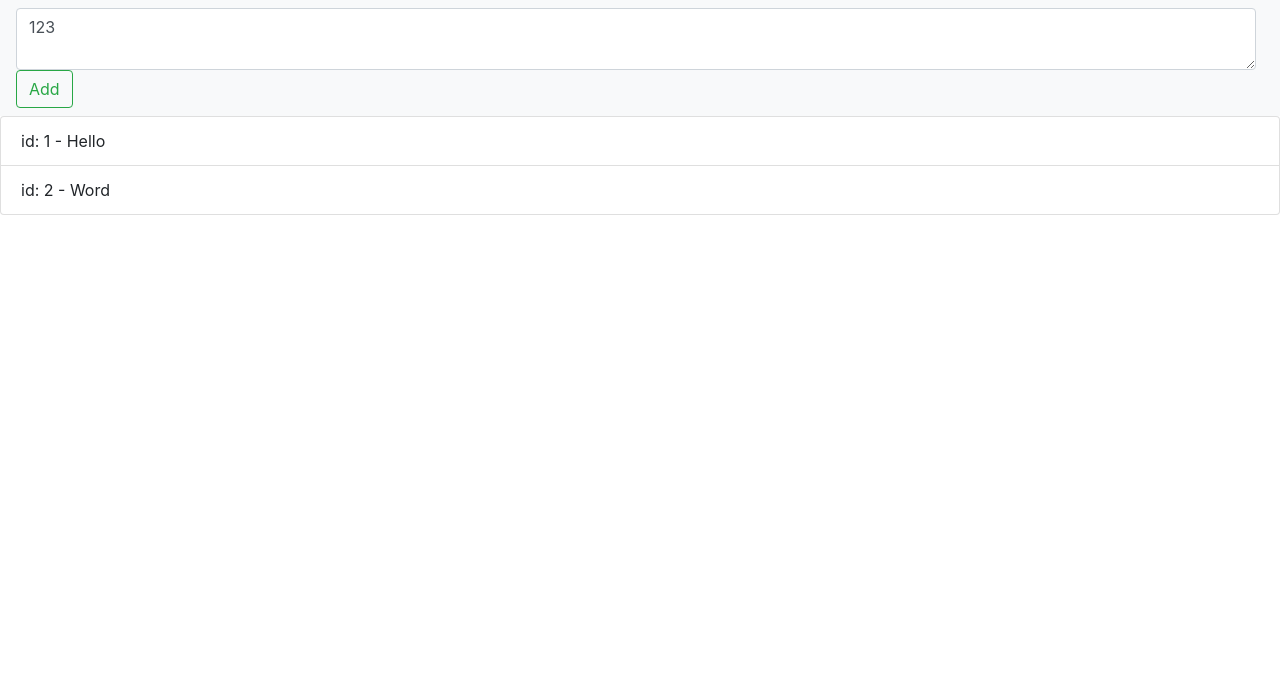
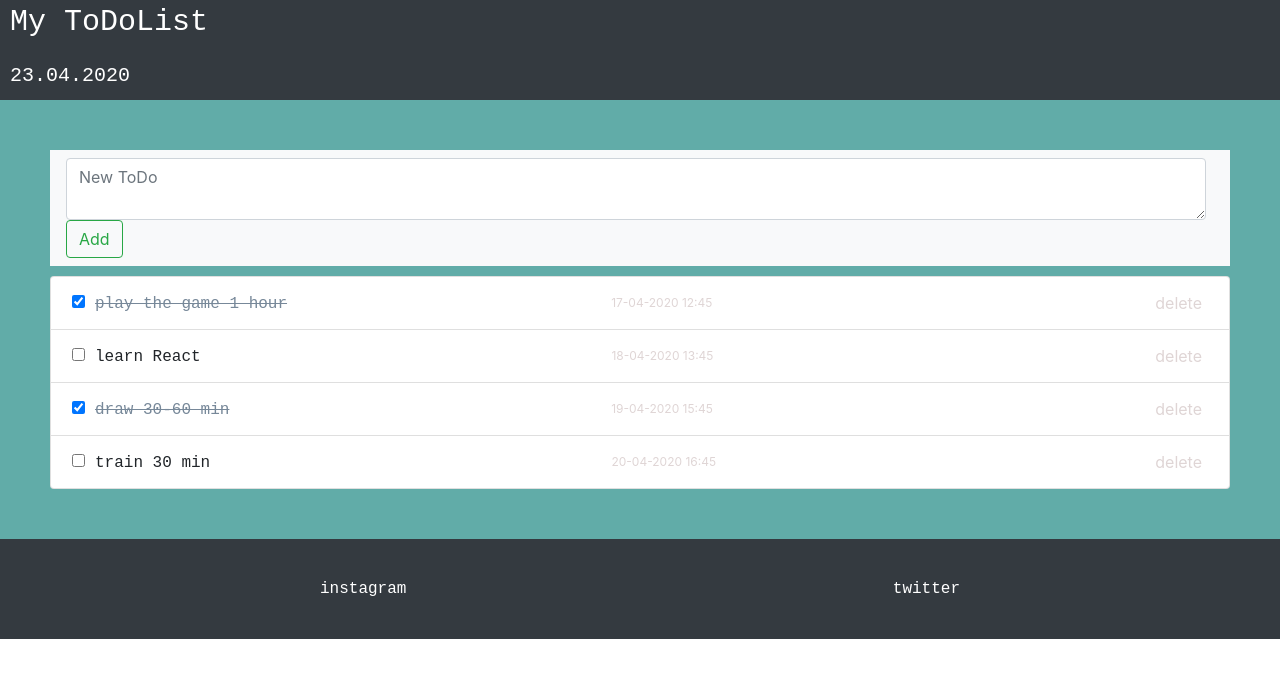
Before and after one commit to Natashkaa/ReactHW, a React (Create React App) app: page / in a window 1280 px wide. Shown: the top 678 px of the page. Built offline with nearby package versions, Linux system fonts and the light colour scheme.

Commit message:
ToDo List  with Redux
add, remove

```diff
--- a/src/Actions/ActionCreators.js
+++ b/src/Actions/ActionCreators.js
@@ -1,9 +1,17 @@
-import { ADD_NEW_WORD, CHANGE_INPUT } from "./ActionsType"
+import { ADD_NEW_ITEM,
+         CHANGE_INPUT,
+         SET_CHECK,
+         DELETE_ITEM } from "./ActionsType"
 
-export function addNewWord (word){
+export function addNewItem (){
     return {
-        type: ADD_NEW_WORD,
-        word
+        type: ADD_NEW_ITEM
+    }
+}
+export function deleteItem(id){
+    return {
+        type: DELETE_ITEM,
+        id
     }
 }
 export function changeInput(value, name){
@@ -13,3 +21,10 @@ export function changeInput(value, name){
         value: value
     };
 }
+
+export function setCheck(id){
+    return {
+        type: SET_CHECK,
+        id
+    }
+}
--- a/src/Actions/ActionsType.js
+++ b/src/Actions/ActionsType.js
@@ -1,2 +1,5 @@
-export const ADD_NEW_WORD = "ADD_NEW_WORD"
+export const ADD_NEW_ITEM = "ADD_NEW_ITEM"
+export const DELETE_ITEM = "DELETE_ITEM"
+export const SET_CHECK = "SET_CHECK"
+
 export const CHANGE_INPUT = "CHANGE_INPUT"
--- a/src/App.css
+++ b/src/App.css
@@ -5,37 +5,58 @@
   justify-content: center;
   min-height: 420px;
 }
+.todoList{
+  margin-top: 10px;
+}
 .todoItemChecked{
   color: lightslategray;
   text-decoration: line-through;
 }
 .item{
-  margin-left: 10px
-}
-form{
-  font-size: 20px;
+  margin-left: 10px;
   font-weight: lighter;
   font-family: 'Courier New', Courier, monospace;
-  padding: 10px
 }
-button{
+.list-group-item{
+  display: inline;
+}
+/* button{
   border: 0px solid rgb(201, 212, 221);
   background-color: rgb(88, 201, 216);
   border-radius: 5px;
   margin: 10px 0;
   color: white
-}
+} */
 .info{
   font-size: 20px;
   font-weight: lighter;
   font-family: 'Courier New', Courier, monospace;
   padding: 10px
 }
+.addTime{
+  color: rgb(223, 213, 213);
+  font-size: 12px;
+}
+table td{
+  width: 50%
+}
+.deleteItem{
+  color: rgb(223, 213, 213);
+  border: none;
+  background-color: transparent;
+  transition: 1s;
+  outline: none;
+}
+.deleteItem:hover, .deleteItem:focus{
+  color: rgb(153, 140, 140);
+  outline: none;
+  box-shadow: none;
+}
 /*header*/
 .header{
-  background-color: rgb(66, 51, 119);
   height: 100px;
   color: white;
+  padding-left: 10px;
 }
 .today{
   font-size: 20px;
@@ -63,74 +84,6 @@ button{
   font-weight: lighter;
   font-family: 'Courier New', Courier, monospace;
 }
-/*containers*/
-.filmsContainer, .planetsContainer, .starshipsContainer, .speciesContainer, .vechiclesContainer{
-  background-image: url("/starwars_image_bcg.jpg");
-  background-size: cover;
-  background-position: center;
-  background-repeat: no-repeat;
-  padding: 10px;
-  font-family: Cambria, Cochin, Georgia, Times, 'Times New Roman', serif;
-  font-size: 20px;
-}
-.filmCard, .starshipsCard, .speciesCard, .vechiclesCard{
-  background-color: rgba(0, 0, 0, 0.397);
-  color: rgb(255, 255, 255);
-  border: 1px solid rgb(143, 143, 143);
-  margin: 20px;
-  box-shadow: 0 0 10px rgba(255, 255, 255, 0.973);
-}
-/*people*/
-.peopleContainer{
-  background-image: url("/starwars_image_bcg.jpg");
-  background-size: cover;
-  background-repeat: no-repeat;
-  padding: 10px;
-  font-family: Cambria, Cochin, Georgia, Times, 'Times New Roman', serif;
-  font-size: 20px;
-  display: flex;
-  flex-wrap: wrap;
-  align-items: center;
-}
-.peopleCard{
-  background-color: rgba(0, 0, 0, 0.397);
-  color: rgb(255, 255, 255);
-  border: 1px solid rgb(143, 143, 143);
-  margin: 20px;
-  padding: 10px;
-  box-shadow: 0 0 10px rgba(255, 255, 255, 0.973);
-}
-/*planets*/
-.planetsContainer{
-  background-image: url("/starwars_image_bcg.jpg");
-  background-size: cover;
-  background-repeat: no-repeat;
-  padding: 10px;
-  font-family: Cambria, Cochin, Georgia, Times, 'Times New Roman', serif;
-  font-size: 24px;
-}
-.planetsCard{
-  background-color: rgba(0, 0, 0, 0.397);
-  color: rgb(255, 255, 255);
-  border: 1px solid rgb(143, 143, 143);
-  margin: 20px;
-  padding: 10px;
-  box-shadow: 0 0 10px rgba(255, 255, 255, 0.973);
-}
-/*marvel*/
-.marvelCard{
-  width: 20%;
-  background-color: rgba(0, 0, 0, 0.397);
-  color: rgb(255, 255, 255);
-  border: 1px solid rgb(143, 143, 143);
-  border-radius: 10px;
-  margin: 20px;
-  box-shadow: 0 0 10px rgba(255, 255, 255, 0.973);
-}
-hr{
-  background-color: rgb(255, 255, 255);
-  width: 70%
-}
 
 /*footer*/
 .footer{
@@ -149,7 +102,6 @@ hr{
   height: 40px;
   font-weight: lighter;
   font-family: 'Courier New', Courier, monospace;
-
 }
 .social a{
   color: white;
--- a/src/Components/MainApp.js
+++ b/src/Components/MainApp.js
@@ -6,20 +6,37 @@ function MainApp(props){
             <nav className="navbar navbar-light bg-light">
                 <textarea className="form-control mr-sm-2"
                        type="text"
-                       placeholder="Add new word"
-                       name="newWord"
-                       value={props.newWord}
+                       placeholder="New ToDo"
+                       name="newTodoItem"
+                       value={props.newTodoItem}
                        onChange={e => props.changeInput(e.target.value, e.target.name)}></textarea>
                 <button className="btn btn-outline-success my-2 my-sm-0"
                         type="submit"
-                        onClick={() => props.addNewWord()}>Add</button>
+                        onClick={() => props.addNewItem()}>Add</button>
             </nav>
+            <div className="todoList">
+                <ul className="list-group">
+                    {props.todoItems.map(i => (
+                        <li className="list-group-item" key={i.id}>
+                            <table>
+                                <tr>
+                                    <td><input type="checkbox"
+                                         checked={i.isChecked}
+                                         className="list-group-item"
+                                         onChange={() => props.setCheck(i.id)}></input>
+                                         {i.isChecked ? (
+                                            <span className="todoItemChecked item">{i.description}</span>
+                                         ) : <span className="item">{i.description}</span>}
+                                    </td>
+                                    <td className="addTime">{i.addDate} {i.addTime}</td>
+                                    <td><button className="deleteItem" onClick={() => props.deleteItem(i.id)}>delete</button></td>
+                                </tr>
+                            </table>
 
-            <ul className="list-group">
-                {props.words.map(e => (
-                    <li key={e.id} className="list-group-item">id: {e.id} - {e.word}</li>
-                ))}
-            </ul>
+                        </li>
+                    ))}
+                </ul>
+            </div>
         </div>
     )
 }
--- a/src/Containers/updateApp.js
+++ b/src/Containers/updateApp.js
@@ -1,18 +1,23 @@
 import { connect } from 'react-redux'
-import { addNewWord, changeInput } from '../Actions/ActionCreators'
+import { addNewItem,
+         changeInput,
+         setCheck,
+         deleteItem } from '../Actions/ActionCreators'
 import MainApp from '../Components/MainApp'
 
 function mapStateToProps(state){
     return {
-        words: state.words,
-        newWord: state.newWord
+        todoItems: state.todoItems,
+        newTodoItem: state.newTodoItem
     }
 }
 
 function mapDispatchToProps(dispatch){
     return{
-        addNewWord: () => dispatch(addNewWord()),
-        changeInput: (value, name) => dispatch(changeInput(value, name))
+        addNewItem: () => dispatch(addNewItem()),
+        changeInput: (value, name) => dispatch(changeInput(value, name)),
+        setCheck: (id) => dispatch(setCheck(id)),
+        deleteItem: (id) => dispatch(deleteItem(id))
     }
 }
 
--- /dev/null
+++ b/src/Header.js
@@ -0,0 +1,15 @@
+import React from 'react';
+import './App.css';
+
+function Header(){
+    var today = new Date().getDate() + "."
+                + ((new Date().getMonth() + 1) < 10 ? "0" + (new Date().getMonth() + 1) : (new Date().getMonth() + 1)) + "."
+                + new Date().getFullYear();
+    return (
+        <div className="header bg-dark">
+            <p className="start">My ToDoList</p>
+            <p className="today">{today}</p>
+        </div>
+    )
+}
+export default Header;
--- a/src/Reducers/Reducer.js
+++ b/src/Reducers/Reducer.js
@@ -1,19 +1,42 @@
-import { ADD_NEW_WORD, CHANGE_INPUT } from '../Actions/ActionsType'
+import { ADD_NEW_ITEM,
+         CHANGE_INPUT,
+         SET_CHECK,
+         DELETE_ITEM} from '../Actions/ActionsType'
 
 const reducer = (state, action) => {
     switch(action.type) {
-        case ADD_NEW_WORD:
-            let newId = state.words.length + 1;
-            let newWord = {
-                id: newId,
-                word: state.newWord
-            }
-            return { ...state,
-                words: [...state.words, newWord]
+        case ADD_NEW_ITEM:
+            if(state.newTodoItem != ""){
+                let newId = state.todoItems.length + 1;
+                let newItem = {
+                    id: newId,
+                    addDate: new Date().getDate() + '-' +
+                         ((new Date().getMonth() + 1) < 10 ? "0" + (new Date().getMonth() + 1) : (new Date().getMonth() + 1)) + '-' +
+                         new Date().getFullYear(),
+                    addTime: (new Date().getHours() < 10 ? "0" + new Date().getHours() : new Date().getHours()) + ':' +
+                         (new Date().getMinutes() < 10 ? "0" + new Date().getMinutes() : new Date().getMinutes()),
+                    description: state.newTodoItem,
+                    isChecked: false
+                }
+                return { ...state,
+                    todoItems: [...state.todoItems, newItem]
+                }
             }
         case CHANGE_INPUT:
             return { ...state,
-                    [action.fieldName]: action.value}
+                    [action.fieldName]: action.value
+                   }
+        case SET_CHECK:
+            let item = state.todoItems.find(e => e.id == action.id);
+            item.isChecked = !item.isChecked;
+            return { ...state,
+                     todoItems: [ ...state.todoItems ]
+                    }
+        case DELETE_ITEM:
+            let removeIndex = state.todoItems.map(e => e.id).indexOf(action.id);
+            state.todoItems.splice(removeIndex, 1);
+        return { ...state,
+                 todoItems: [ ...state.todoItems ]}
         default:
             return state;
     }
--- a/src/index.js
+++ b/src/index.js
@@ -2,6 +2,8 @@ import React from 'react';
 import ReactDOM from 'react-dom';
 import './index.css';
 import App from './Components/App';
+import Footer from './Footer';
+import Header from './Header';
 import * as serviceWorker from './serviceWorker';
 import { Router } from 'react-router-dom';
 import {createBrowserHistory} from 'history';
@@ -11,18 +13,36 @@ import { Provider } from 'react-redux';
 
 const history = createBrowserHistory()
 let state = {
-  words: [ { id: 1,
-            word: "Hello"},
-          { id: 2,
-            word: "Word"}
-          ],
-  newWord: "123" }
+  todoItems: [  { id: 1,
+                  addDate: "17-04-2020",
+                  addTime: "12:45",
+                  description: "play the game 1 hour",
+                  isChecked: true},
+                { id: 2,
+                  addDate: "18-04-2020",
+                  addTime: "13:45",
+                  description: "learn React",
+                  isChecked: false},
+                { id: 3,
+                  addDate: "19-04-2020",
+                  addTime: "15:45",
+                  description: "draw 30-60 min",
+                  isChecked: true},
+                { id: 4,
+                  addDate: "20-04-2020",
+                  addTime: "16:45",
+                  description: "train 30 min",
+                  isChecked: false}
+            ],
+  newTodoItem: "" }
 let store = createStore(reducer, state);
 
 ReactDOM.render((
   <Provider store={store}>
     <Router history={history} >
+      <Header/>
       <App/>
+      <Footer/>
     </Router>
   </Provider>
   ), document.getElementById('root')
```
